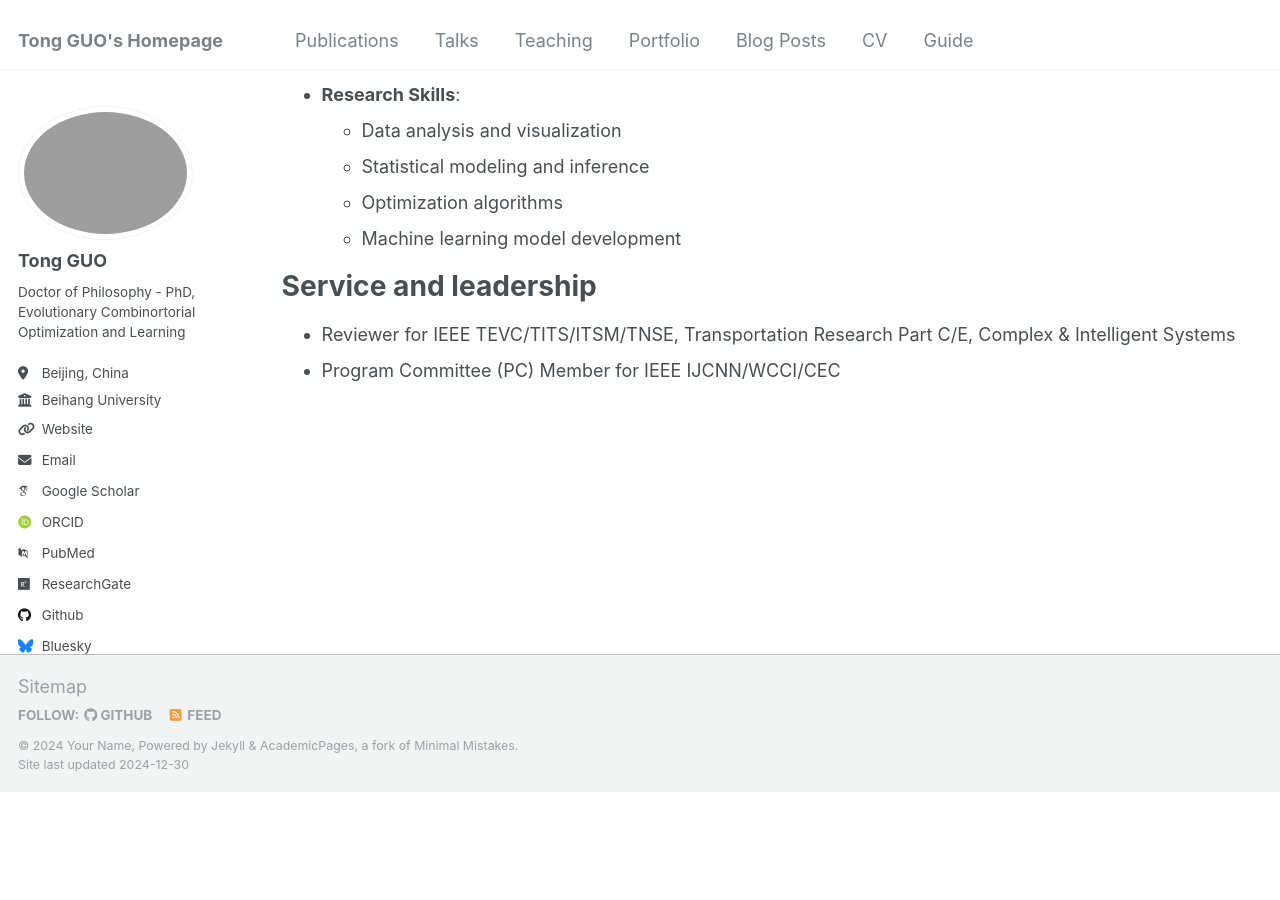
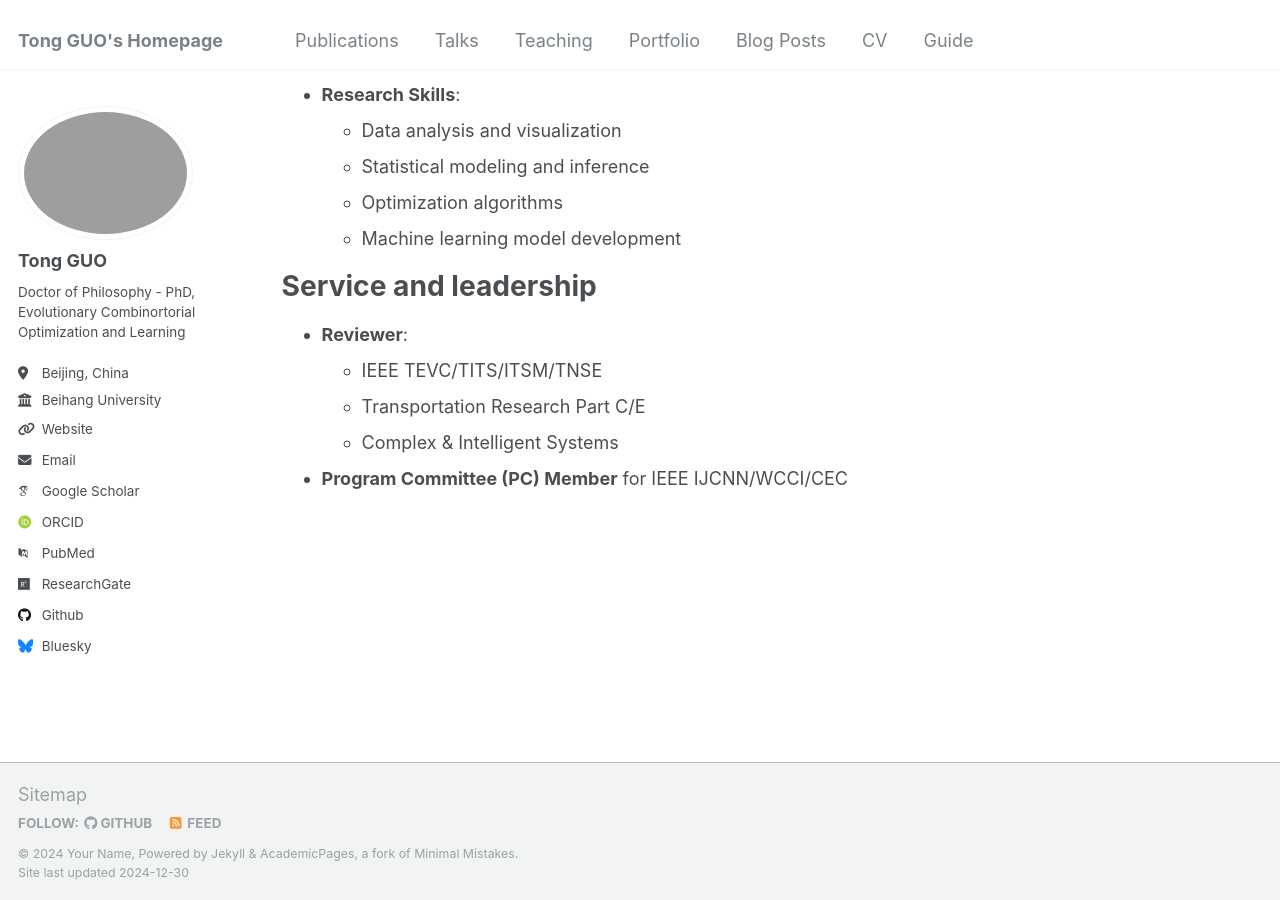
Before and after one commit to buaaguotong/buaaguotong.github.io, a Jekyll site: the page built from _pages/cv.md, in a window 1280 px wide and 900 px high, scrolled down 997 px. Built offline with Jekyll 4.4.1, drawn with Linux system fonts in a browser that asks for light colours; some web fonts are replaced; before the commit the page ends 1789 px from its top, so only the background shows below that.

Commit message:
Update cv.md

```diff
--- a/_pages/cv.md
+++ b/_pages/cv.md
@@ -52,5 +52,9 @@ Skills
 
 Service and leadership
 ======
-* Reviewer for IEEE TEVC/TITS/ITSM/TNSE, Transportation Research Part C/E, Complex & Intelligent Systems
-* Program Committee (PC) Member for IEEE IJCNN/WCCI/CEC
+* **Reviewer**:
+  * IEEE TEVC/TITS/ITSM/TNSE
+  * Transportation Research Part C/E
+  * Complex & Intelligent Systems
+
+* **Program Committee (PC) Member** for IEEE IJCNN/WCCI/CEC
```
